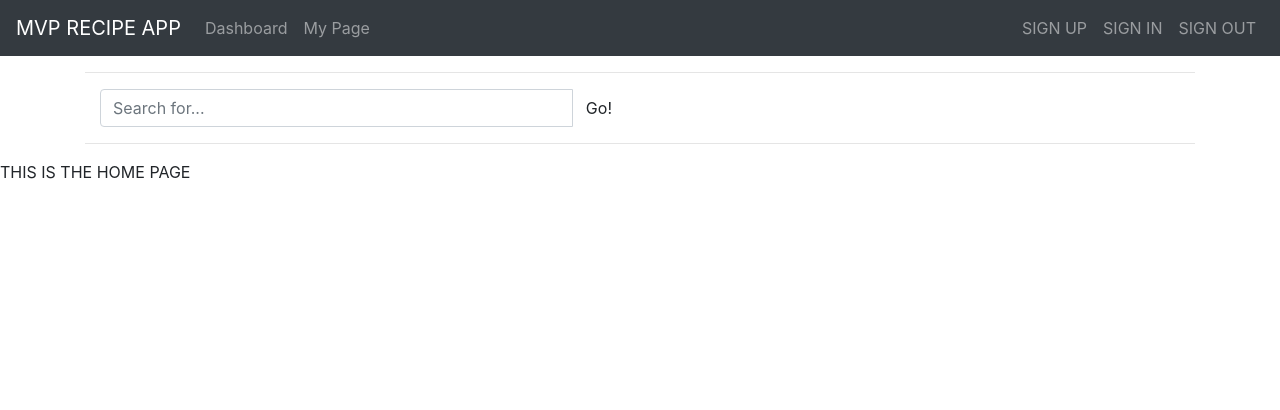
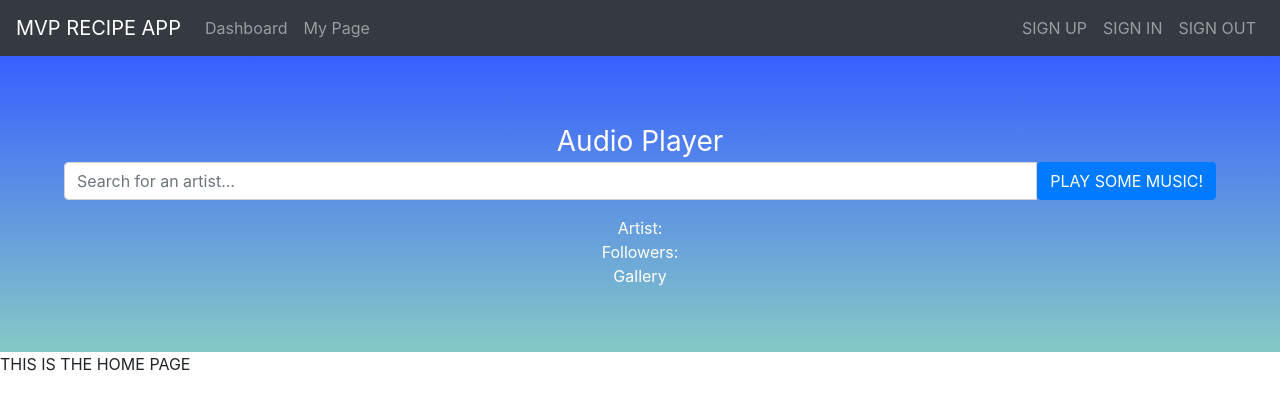
Before and after one commit to jaboulos/MVP-recipe-v2, a React (Create React App) app: page / in a window 1280 px wide. Shown: the top 410 px of the page. Built offline with nearby package versions, Linux system fonts and the light colour scheme.

Commit message:
successful api call to spotify

```diff
--- a/src/components/AudioPlayer.js
+++ b/src/components/AudioPlayer.js
@@ -1,6 +1,6 @@
 import React, { Component } from 'react';
 import '../App.css';
-// import { FormGroup, FormControl, InputGroup, Glyphicon, Button } from 'react-bootstrap';
+import { FormGroup, FormControl, InputGroup, Button } from 'react-bootstrap';
 
 
 // spotify endpoint, dont need api key
@@ -52,7 +52,7 @@ class AudioPlayer extends Component {
 */
 
 search() {
-  console.log('this.state', this.state);
+  // console.log('this.state', this.state);
   const BASE_URL = 'https://api.spotify.com/v1/search?';
   const FETCH_URL = BASE_URL + 'q=' + this.state.query + '&type=artist&limit=1';
   var accessToken = 'BQCXXDjU9wbR4i7MmZrjCYAr04zQAv6KH1L5wOeQO5BUKbNWuGqilZZLkZA5ufTESocA-UKjs8y50puWGZSKgs31O-JGmOxesLgn1ljx20FNuhZQfsxQE3pWTO4HWSHmhYjlRlnX3jUixjoVpOsDuvRxlUKOIbNI8x96gG4Z&refresh_token=AQBR0PIzmZFGPrmR6Cl_lDBfTlCVIzdmMplygur8VHxDk3Vv-eqWPR_58Sl2WbgVcaFgCXJHi7_s6hv8Gcc_jytmYy-lgF3d9ZAPe_-1tI'
@@ -71,52 +71,11 @@ search() {
     .then(json => {
       const artist = json.artists.items[0];
       this.setState({ artist });
+      console.log('this.state', this.state);
     })
-
 }
 
-  // render() {
-  //   return (
-  //     <div className="Audioplayer">
-  //       <div className="Audioplayer-title">Audio Player</div>
-  //      {/* React-Bootstrap components */}
-  //       <FormGroup>
-  //         {/* wrap form control with InputGroup */}
-  //         <InputGroup>
-  //           {/* this is the equivalent of an input field, FormControl is also self-closing */}
-  //           <FormControl
-  //               type="text"
-  //               placeholder="Search for an artist..."
-  //               value={this.state.query}
-  //               onChange={event => {this.setState({query: event.target.value})}}
-  //               onKeyPress={event => {
-  //                 // if the user clicks enter or mouse click, call this.search()
-  //                 // console.log('event.key: ', event.key)
-  //                 if(event.key === 'Enter') {
-  //                   // call this.search
-  //                   this.search()
-  //                 }
-  //               }}
-  //             />
-  //             {/* react-bootstrap has some cool add-ons, this inputgroup.add-on changes the button icon on this form, find more in the react bootstrap documentation library */}
-  //           {/* <InputGroup.Addon>
-  //             <Glyphicon glyph="search"></Glyphicon>
-  //           </InputGroup.Addon> */}
-  //           <Button onClick={()=> this.search()}>PLAY SOME MUSIC!</Button>
-  //         </InputGroup>
-  //       </FormGroup>
-  //       <div className="Profile">
-  //         <div>Artist Picture</div>
-  //         <div>Artist Name</div>
-  //       </div>
-  //       <div className="Gallery">
-  //         Gallery
-  //       </div>
-  //     </div>
-  //   )
-  // }
   render() {
-
     let artist = {
       name: '',
       followers: {
@@ -126,33 +85,83 @@ search() {
     if (this.state.artist !== null) {
       artist = this.state.artist;
     }
+    return (
+      <div className="Audioplayer">
+        <div className="Audioplayer-title">Audio Player</div>
+       {/* React-Bootstrap components */}
+        <FormGroup>
+          {/* wrap form control with InputGroup */}
+          <InputGroup>
+            {/* this is the equivalent of an input field, FormControl is also self-closing */}
+            <FormControl
+                type="text"
+                placeholder="Search for an artist..."
+                value={this.state.query}
+                onChange={event => {this.setState({query: event.target.value})}}
+                onKeyPress={event => {
+                  // if the user clicks enter or mouse click, call this.search()
+                  // console.log('event.key: ', event.key)
+                  if(event.key === 'Enter') {
+                    // call this.search
+                    this.search()
+                  }
+                }}
+              />
+              {/* react-bootstrap has some cool add-ons, this inputgroup.add-on changes the button icon on this form, find more in the react bootstrap documentation library */}
+            {/* <InputGroup.Addon>
+              <Glyphicon glyph="search"></Glyphicon>
+            </InputGroup.Addon> */}
+            <Button onClick={()=> this.search()}>PLAY SOME MUSIC!</Button>
+          </InputGroup>
+        </FormGroup>
+        <div className="Profile">
+          <div>Artist: {artist.name}</div>
+          <div>Followers: {artist.followers.total}</div>
+        </div>
+        <div className="Gallery">
+          Gallery
+        </div>
+      </div>
+    )
+  }
+  // render() {
 
-    return (
-      // return JSX
-      <div className="container">
-        <hr />
-        <div className="col-lg-6">
-          <div className="input-group">
-            <input type="text"
-              onChange={event => { this.setState({ query: event.target.value }) }}
-            className="form-control" placeholder="Search for..." />
-            <span className="input-group-btn">
-              <button
-              onClick={()=> this.search()}
-               className="btn btn-default" type="button">Go!</button>
-            </span>
-          </div>
-        </div>
-        <hr />
-        <div>
-          <div> {artist.name}   </div>
-          <div> {artist.followers.total} </div>
-        </div>
+  //   let artist = {
+  //     name: '',
+  //     followers: {
+  //       total: ''
+  //     }
+  //   };
+  //   if (this.state.artist !== null) {
+  //     artist = this.state.artist;
+  //   }
+
+  //   return (
+  //     // return JSX
+  //     <div className="container">
+  //       <hr />
+  //       <div className="col-lg-6">
+  //         <div className="input-group">
+  //           <input type="text"
+  //             onChange={event => { this.setState({ query: event.target.value }) }}
+  //           className="form-control" placeholder="Search for..." />
+  //           <span className="input-group-btn">
+  //             <button
+  //             onClick={()=> this.search()}
+  //              className="btn btn-default" type="button">Go!</button>
+  //           </span>
+  //         </div>
+  //       </div>
+  //       <hr />
+  //       <div>
+  //         <div> {artist.name}   </div>
+  //         <div> {artist.followers.total} </div>
+  //       </div>
 
 
-        </div>
-    )
-  }
+  //       </div>
+  //   )
+  // }
 }
 
 export default AudioPlayer;
```
